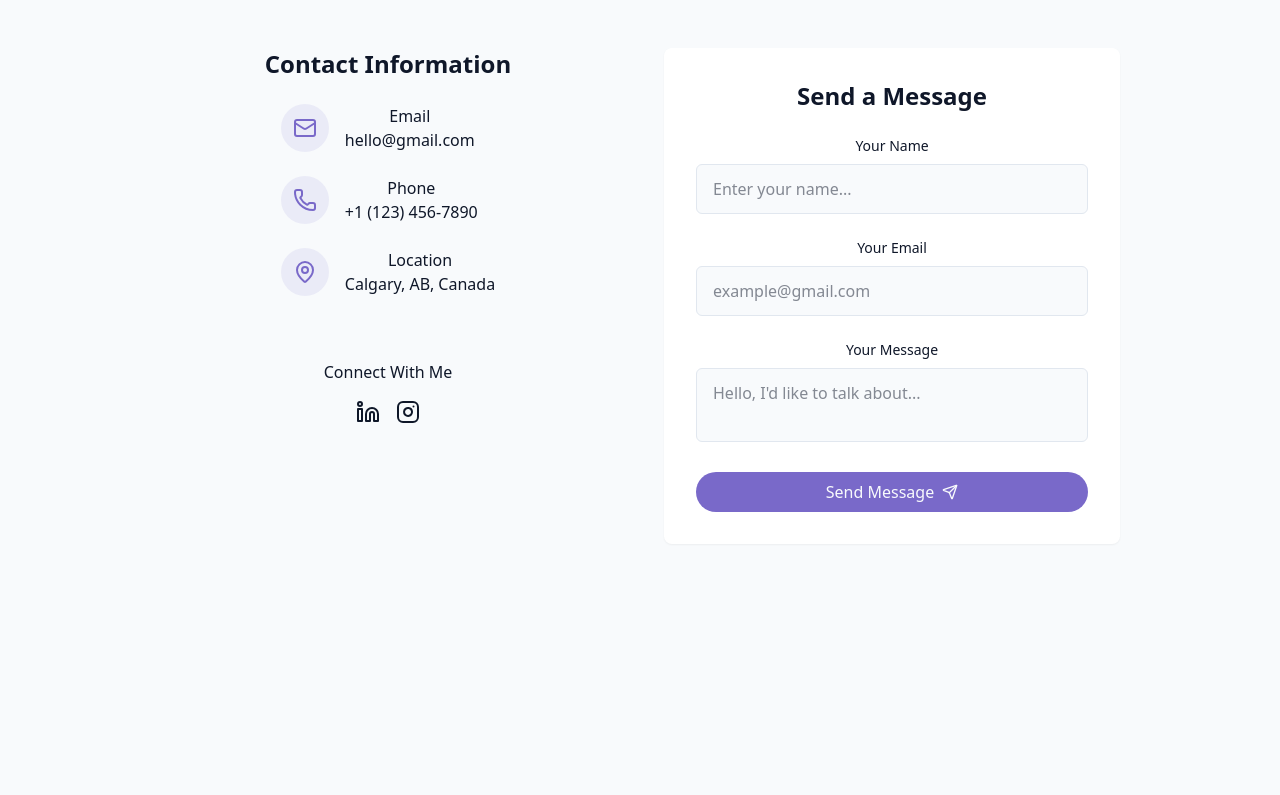
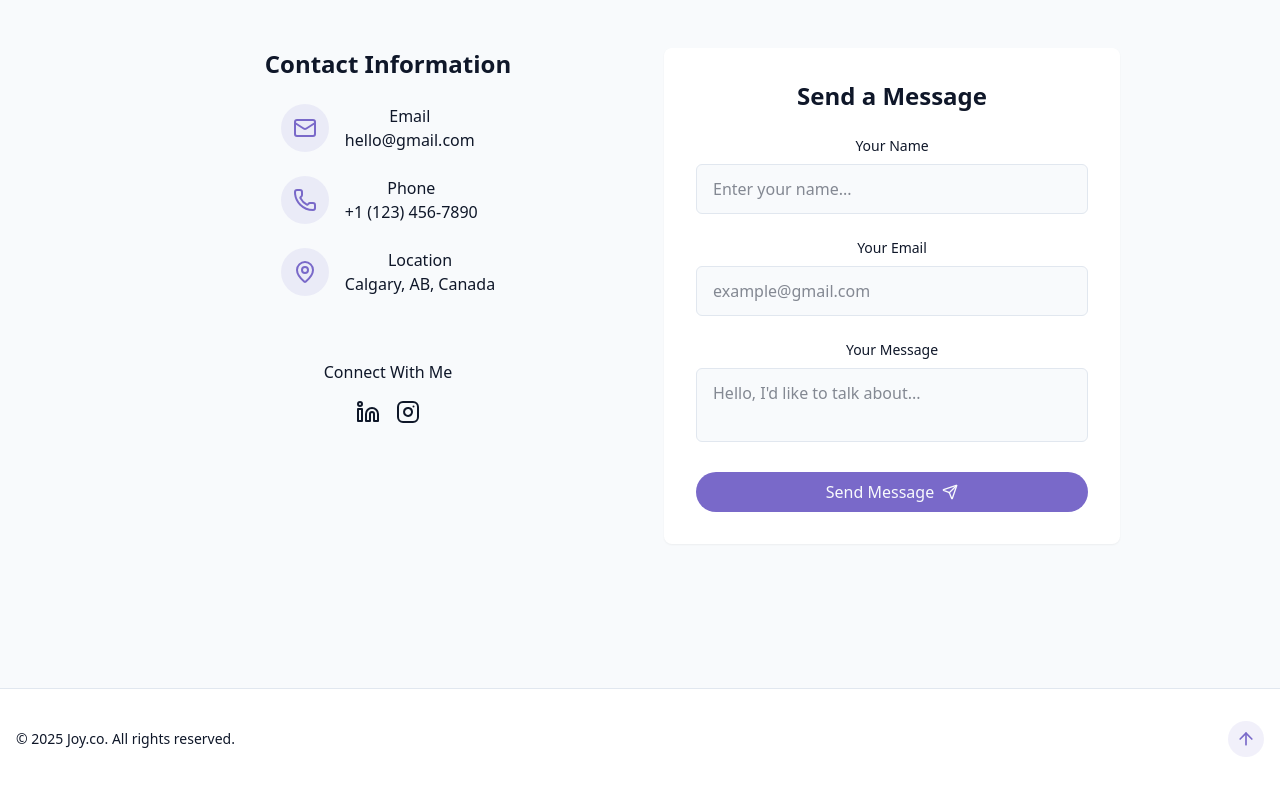
Before and after one commit to Joy-Juyoung/My_Portfolio, a React (Vite) app: page / in a window 1280 px wide. Shown: the part 4162-4957 px from the top of the page. Before the commit the page ends 4802 px from the top, so only its background shows below. Built offline with nearby package versions, Linux system fonts and the light colour scheme.

Commit message:
feat: add Footer with copyright and scroll-to-top button

```diff
--- /dev/null
+++ b/src/components/Footer.jsx
@@ -0,0 +1,19 @@
+import { ArrowUp } from "lucide-react";
+
+export const Footer = () => {
+  return (
+    <footer className="py-12 px-4 bg-card relative border-t border-border mt-12 pt-8 flex flex-wrap justify-between items-center">
+      {" "}
+      <p className="text-sm text-muted-foreground">
+        {" "}
+        &copy; {new Date().getFullYear()} Joy.co. All rights reserved.
+      </p>
+      <a
+        href="#hero"
+        className="p-2 rounded-full bg-primary/10 hover:bg-primary/20 text-primary transition-colors"
+      >
+        <ArrowUp size={20} />
+      </a>
+    </footer>
+  );
+};
--- a/src/pages/Home.jsx
+++ b/src/pages/Home.jsx
@@ -5,7 +5,8 @@
 import { AboutSection } from "@/components/AboutSection";
 import { SkillsSection } from "@/components/SkillsSection";
 import { ProjectsSection } from "@/components/ProjectsSection";
-import { ContactSection } from "../components/ContactSection";
+import { ContactSection } from "@/components/ContactSection";
+import { Footer } from "@/components/Footer";
 
 export const Home = () => {
   return (
@@ -28,6 +29,7 @@
         <ContactSection />
       </main>
       {/* Footer */}
+      <Footer />
     </div>
   );
 };
```
